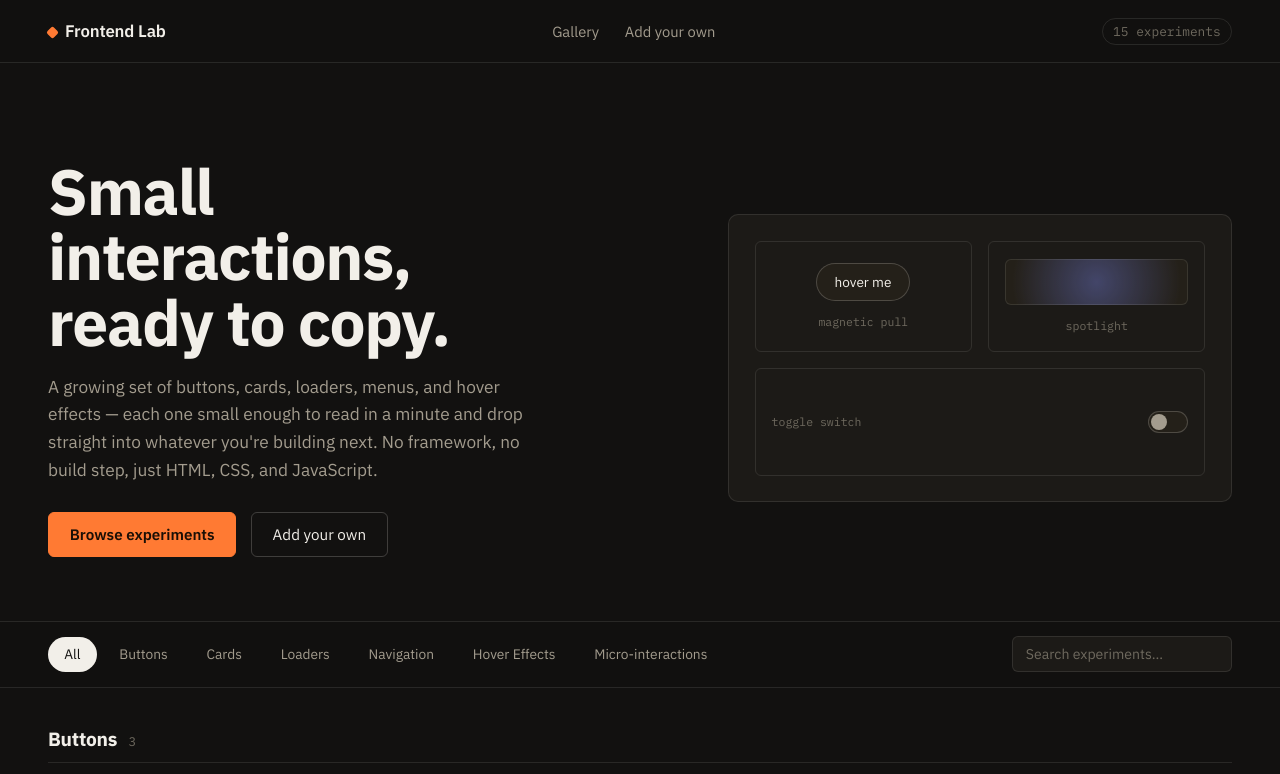
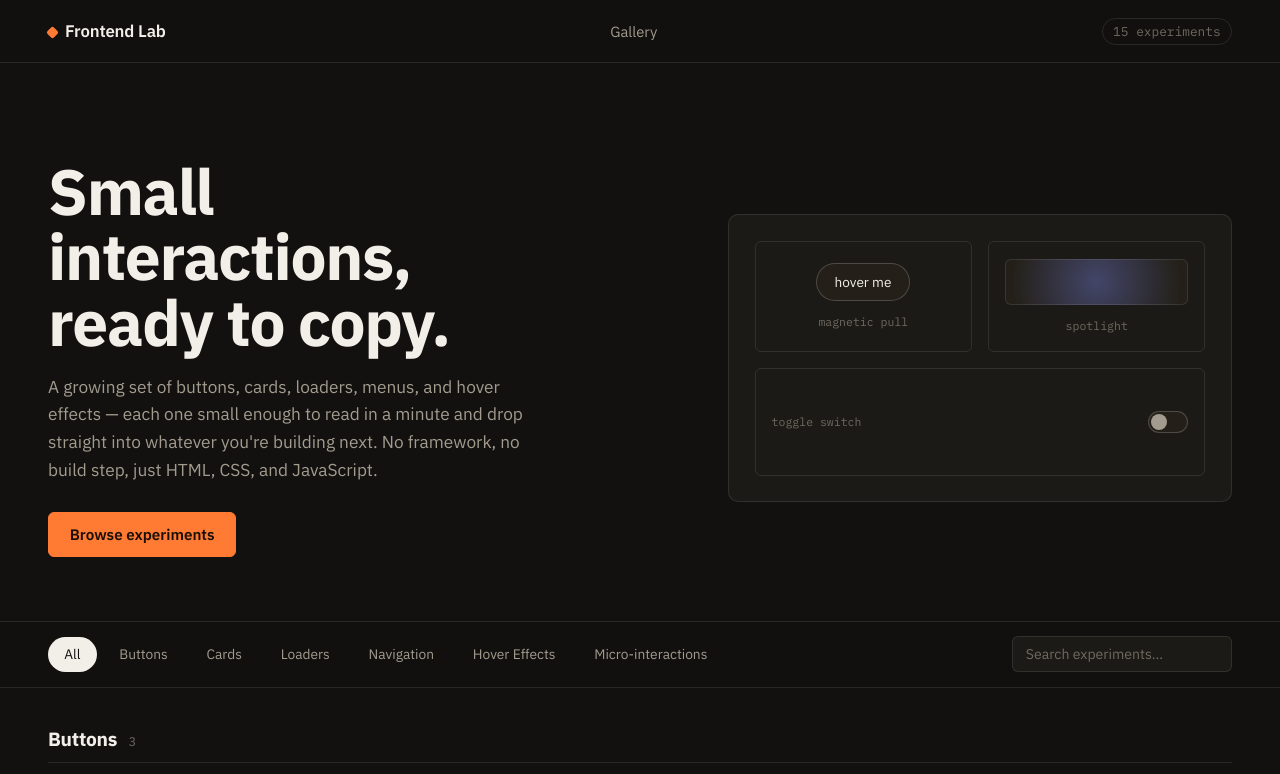
Before and after one commit to vishal-git-dot/frontend-lab-v2, a plain HTML site: page index.html in a window 1280 px wide. Shown: the top 774 px of the page. Drawn offline with Linux system fonts and the light colour scheme.

Commit message:
Remove 'Add your own' links from index.html
Removed 'Add your own' links from the navigation and hero actions.

```diff
--- a/index.html
+++ b/index.html
@@ -27,7 +27,6 @@
     </a>
     <nav class="site-nav" aria-label="Sections">
       <a href="#gallery">Gallery</a>
-      <a href="#add-yours">Add your own</a>
     </nav>
     <span class="header-count" id="headerCount">— experiments</span>
   </header>
@@ -45,7 +44,6 @@
         </p>
         <div class="hero-actions">
           <a class="btn btn-solid" href="#gallery">Browse experiments</a>
-          <a class="btn" href="#add-yours">Add your own</a>
         </div>
       </div>
 
```
